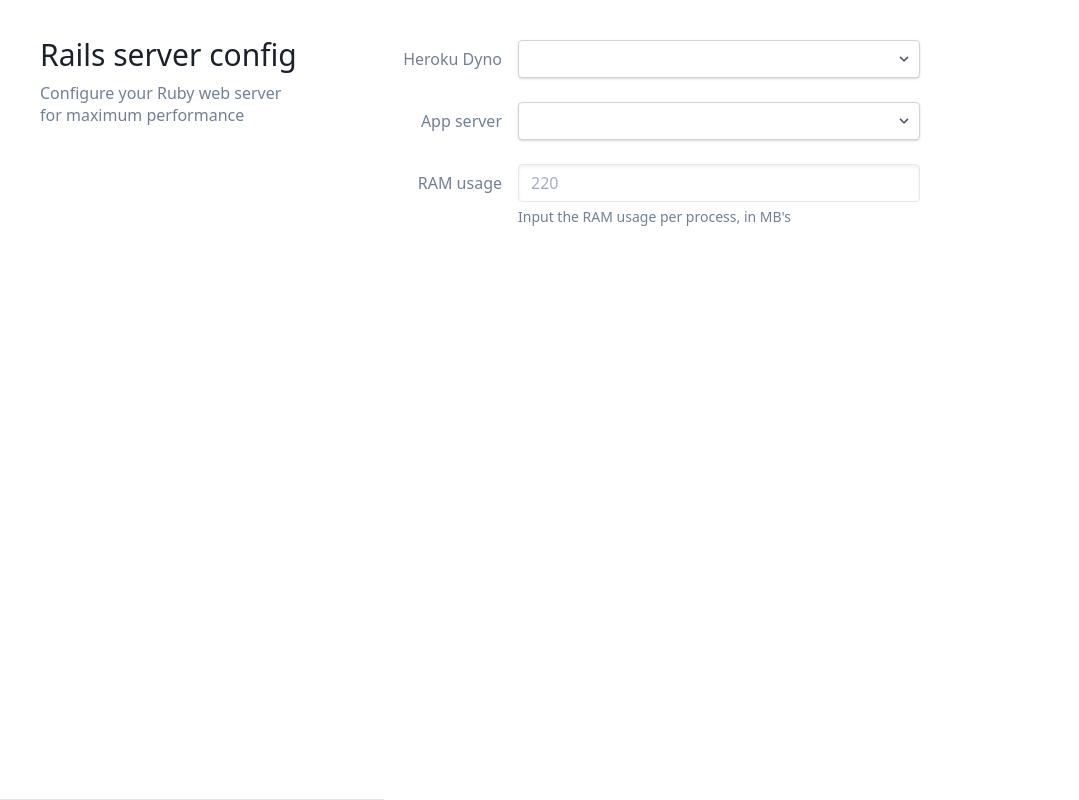
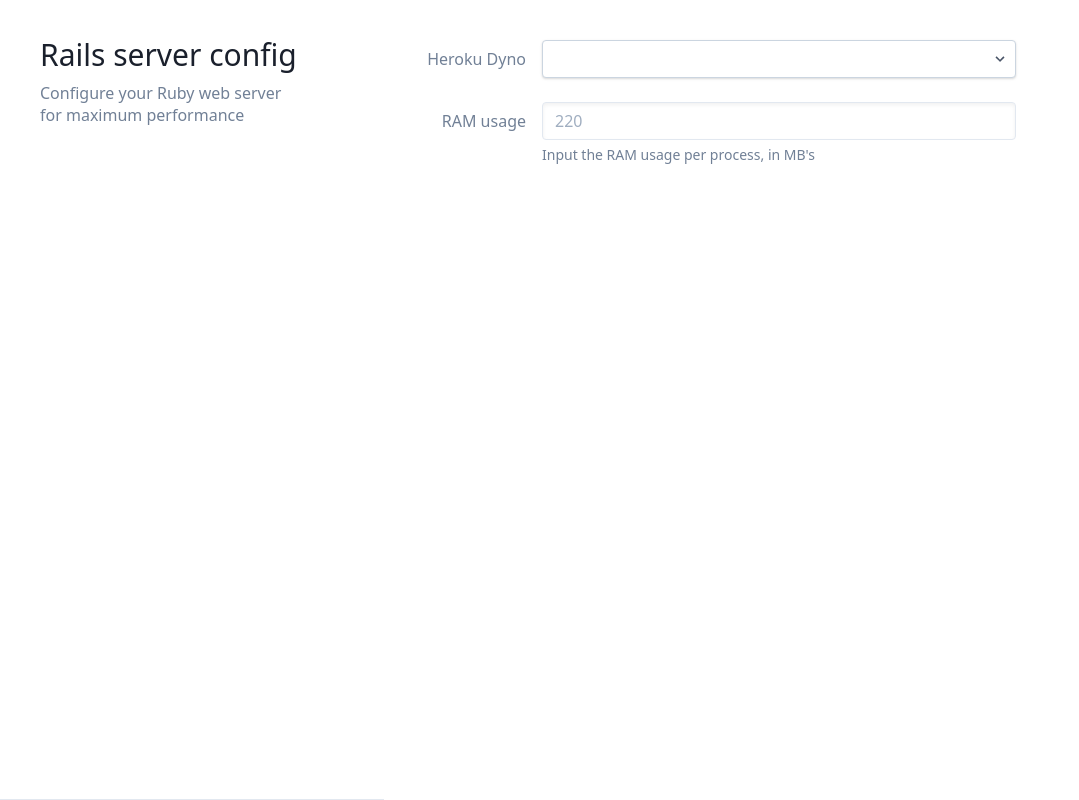
Before and after one commit to richardvenneman/rails-server-config, a Svelte app: page / in a window 1280 px wide. Shown: the whole page, without its empty margins (0-1079 px from the left). Built offline with nearby package versions, Linux system fonts and the light colour scheme.

Commit message:
Implement server selection adaptive layout

```diff
--- a/src/App.svelte
+++ b/src/App.svelte
@@ -1,10 +1,7 @@
 <script>
 	let selectedDyno = null;
-	let selectedServer = null;
-	let usage = 200;
-	let workersCount = null;
-	$: workersCount = Math.floor((selectedDyno ? selectedDyno.capacity : 0) / (usage * 1.2));
-
+	let selectedServer = "passenger";
+	let usage = null;
 	const dynos = [
 		{
 			name: "Free",
@@ -28,6 +25,7 @@
 		}
 	];
 
+	$: workersCount = Math.floor((selectedDyno ? selectedDyno.capacity : 0) / (usage * 1.2));
 	$: servers = {
 		passenger: {
 			key: 0,
@@ -60,7 +58,7 @@
 </script>
 
 <div class="px-5 flex flex-wrap md:px-0 md:h-screen">
-	<div class="w-full py-16 order-2 flex-none md:flex-1 md:py-10 md:pr-10 md:max-w-xl">
+	<div class="w-full py-16 order-2 flex-none md:flex-1 md:py-10 md:pr-10 md:max-w-2xl">
 		<div class="lg:flex lg:items-center mb-6">
 			<div class="lg:w-1/4">
 				<label class="block pr-4 text-gray-600 font-medium lg:text-right mb-1 lg:mb-0" for="dyno">
@@ -84,7 +82,7 @@
 			</div>
 		</div>
 
-		<div class="lg:flex lg:items-center mb-6">
+		<div class="mb-6 md:hidden">
 			<div class="lg:w-1/4">
 				<label class="block pr-4 text-gray-600 font-medium lg:text-right mb-1 lg:mb-0" for="server">
 					App server
@@ -119,17 +117,25 @@
 		</div>
 		<small class="block text-gray-600 mt-1 text-sm lg:ml-auto lg:w-3/4">Input the RAM usage per process, in MB's</small>
 
-		{#if selectedDyno && selectedServer && usage}
-			<div class="mt-10 pt-10 border-t border-gray-300">
+		{#if selectedDyno && usage}
+			<div class="mt-16 pt-5 border-t border-gray-300 md:mt-10 md:border-0 md:pt-0 lg:mt-16">
+				<ul class="hidden md:flex mb-5 justify-between border-b border-gray-300">
+					{#each Object.entries(servers) as server}
+						<li>
+							<button on:click="{e => selectedServer = server[0]}" class="inline-block font-medium text-sm lg:text-base pb-3 {server[0] == selectedServer ? 'text-gray-900 pointer-events-none' : 'text-gray-600'}" href="#">{server[1].name}</button>
+						</li>
+					{/each}
+				</ul>
+
 				{#if server.cli}
 					<p class="mb-1 text-sm uppercase tracking-tight text-gray-700 font-bold">Command line syntax</p>
-					<div class="mb-8 px-4 py-3 rounded bg-gray-800 font-mono text-gray-300 select-all">
+					<div class="mb-8 px-4 py-3 rounded bg-gray-800 font-mono text-sm text-gray-300 select-all lg:text-base">
 						{@html server.cli}
 					</div>
 				{/if}
 
 				<p class="mb-1 text-sm uppercase tracking-tight text-gray-700 font-bold">{server.configFile}</p>
-				<div class="px-4 py-3 rounded bg-gray-800 font-mono text-gray-300 select-all">
+				<div class="px-4 py-3 rounded bg-gray-800 font-mono text-sm text-gray-300 select-all lg:text-base">
 					{@html server.config}
 				</div>
 			</div>
--- a/src/main.js
+++ b/src/main.js
@@ -2,10 +2,7 @@ import App from './App.svelte';
 import "./main.css";
 
 const app = new App({
-	target: document.body,
-	props: {
-		name: 'world'
-	}
+	target: document.body
 });
 
 export default app;
```
